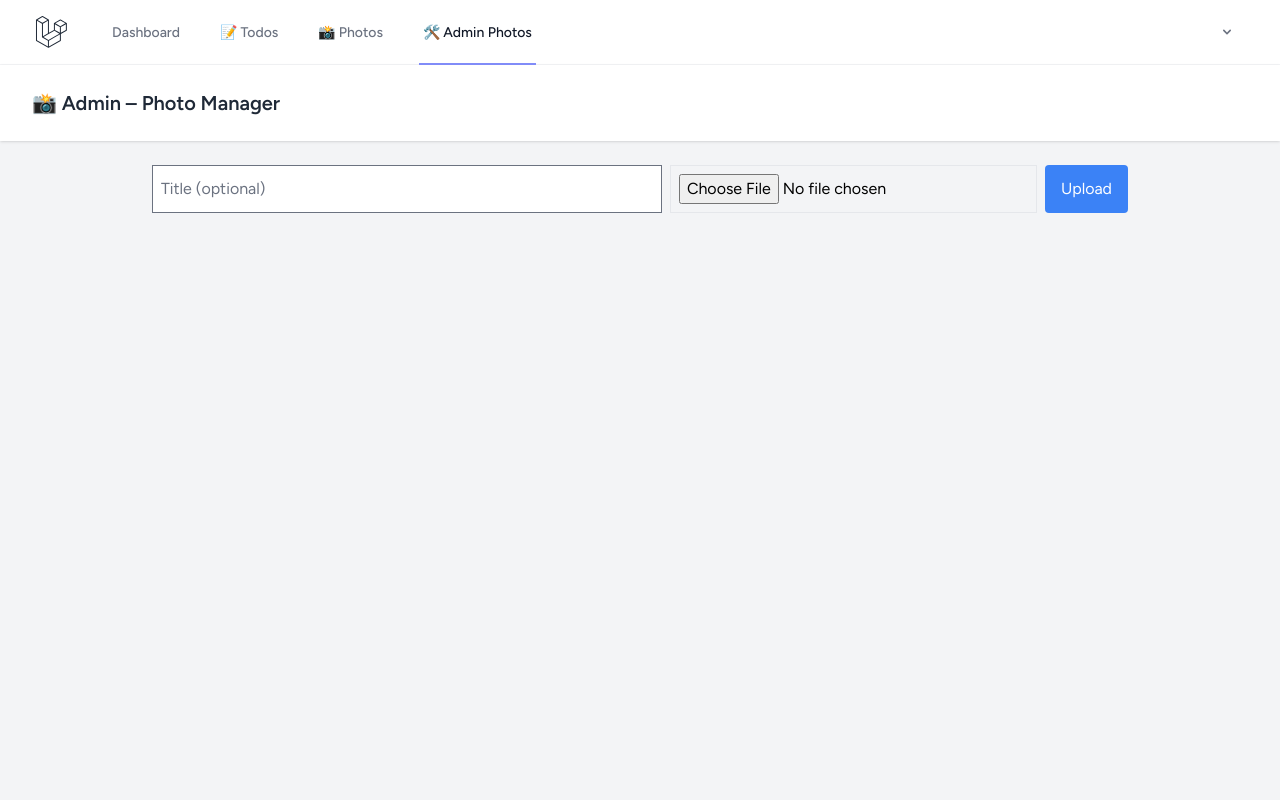
After one commit to marielabelcheva/laravel-todos, a Laravel app: page /admin/photos in a window 1280 px wide. The commit adds this page. Run offline with Laravel 12, Linux system fonts and the light colour scheme; a user stored in the database is signed in; data comes from the database, SQL or seed files in the repository; data that the repository does not hold is empty; style sheets or scripts are compiled from the project's sources; some libraries are stand-ins or nearby versions.

Commit message:
photo administration

```diff
--- /dev/null
+++ b/laravel-todos/app/Http/Controllers/PhotoAdminController.php
@@ -0,0 +1,65 @@
+<?php
+
+namespace App\Http\Controllers;
+
+use App\Models\Photo;
+use Illuminate\Http\Request;
+use Illuminate\Support\Facades\Storage;
+
+class PhotoAdminController extends Controller
+{
+    public function index()
+    {
+        $photos = Photo::latest()->get();
+        return view('admin.photos.index', compact('photos'));
+    }
+
+    public function store(Request $request)
+    {
+        $request->validate([
+            'photo' => 'required|image|max:2048',
+            'title' => 'nullable|string|max:255'
+        ]);
+
+        $path = $request->file('photo')->store('photos', 'public');
+
+        Photo::create([
+            'path' => $path,
+            'title' => $request->title
+        ]);
+
+        return back()->with('success', 'Photo uploaded successfully');
+    }
+
+    public function edit(Photo $photo)
+    {
+        return view('admin.photos.edit', compact('photo'));
+    }
+
+    public function update(Request $request, Photo $photo)
+    {
+        $request->validate([
+            'title' => 'nullable|string|max:255',
+            'photo' => 'nullable|image|max:2048'
+        ]);
+
+        $photo->title = $request->title;
+
+        if ($request->hasFile('photo')) {
+            Storage::disk('public')->delete($photo->path);
+            $photo->path = $request->file('photo')->store('photos', 'public');
+        }
+
+        $photo->save();
+
+        return redirect()->route('admin.photos.index')->with('success', 'Photo updated');
+    }
+
+    public function destroy(Photo $photo)
+    {
+        Storage::disk('public')->delete($photo->path);
+        $photo->delete();
+
+        return back()->with('success', 'Photo deleted');
+    }
+}
--- /dev/null
+++ b/laravel-todos/resources/views/admin/photos/index.blade.php
@@ -0,0 +1,48 @@
+<x-app-layout>
+    <x-slot name="header">
+        <h2 class="font-semibold text-xl text-gray-800">
+            📸 Admin – Photo Manager
+        </h2>
+    </x-slot>
+
+    <div class="max-w-5xl mx-auto p-6">
+        @if(session('success'))
+            <div class="bg-green-200 text-green-800 p-2 rounded mb-4">
+                {{ session('success') }}
+            </div>
+        @endif
+
+        <form method="POST" enctype="multipart/form-data" action="{{ route('admin.photos.store') }}" class="mb-6">
+            @csrf
+            <div class="flex gap-2">
+                <input type="text" name="title" placeholder="Title (optional)" class="border p-2 flex-1">
+                <input type="file" name="photo" class="border p-2">
+                <button class="bg-blue-500 text-white px-4 py-2 rounded">Upload</button>
+            </div>
+        </form>
+
+        <div class="grid grid-cols-2 md:grid-cols-4 gap-4">
+            @foreach($photos as $photo)
+                <div class="relative border rounded">
+                    <img src="{{ asset('storage/' . $photo->path) }}" class="rounded w-full h-40 object-cover">
+
+                    <div class="p-2">
+                        <div class="font-semibold">
+                            {{ $photo->title ?? 'No title' }}
+                        </div>
+                    </div>
+
+                    <div class="flex justify-between p-2">
+                        <a href="{{ route('admin.photos.edit', $photo) }}" class="text-blue-600">Edit</a>
+
+                        <form method="POST" action="{{ route('admin.photos.destroy', $photo) }}">
+                            @csrf
+                            @method('DELETE')
+                            <button class="text-red-600">Delete</button>
+                        </form>
+                    </div>
+                </div>
+            @endforeach
+        </div>
+    </div>
+</x-app-layout>
--- a/laravel-todos/resources/views/livewire/layout/navigation.blade.php
+++ b/laravel-todos/resources/views/livewire/layout/navigation.blade.php
@@ -38,6 +38,9 @@ new class extends Component
                     </x-nav-link>
                     <x-nav-link :href="route('photos.index')" :active="request()->routeIs('photos.*')">
                         📸 {{ __('Photos') }}
+                    </x-nav-link>
+                    <x-nav-link :href="route('admin.photos.index')" :active="request()->routeIs('admin.photos.*')">
+                        🛠 Admin Photos
                     </x-nav-link>
                 </div>
             </div>
--- a/laravel-todos/routes/web.php
+++ b/laravel-todos/routes/web.php
@@ -3,7 +3,7 @@
 use Illuminate\Support\Facades\Route;
 use App\Http\Controllers\TodoController;
 use App\Http\Controllers\PhotoController;
-
+use App\Http\Controllers\PhotoAdminController;
 
 Route::view('/', 'welcome');
 
@@ -20,9 +20,6 @@ Route::middleware(['auth'])->group(function () {
     Route::post('/todos', [TodoController::class, 'store'])->name('todos.store');
     Route::patch('/todos/{todo}', [TodoController::class, 'update'])->name('todos.update');
     Route::delete('/todos/{todo}', [TodoController::class, 'destroy'])->name('todos.destroy');
-    //Route::get('/photos', [PhotoController::class, 'index'])->name('photos.index');
-    //Route::post('/photos', [PhotoController::class, 'store'])->name('photos.store');
-    //Route::delete('/photos/{photo}', [PhotoController::class, 'destroy'])->name('photos.destroy');
 });
 
 Route::middleware(['auth'])->group(function () {
@@ -31,4 +28,13 @@ Route::middleware(['auth'])->group(function () {
     Route::delete('/photos/{photo}', [PhotoController::class, 'destroy'])->name('photos.destroy');
 });
 
+Route::middleware(['auth'])->group(function () {
+
+    Route::get('/admin/photos', [PhotoAdminController::class, 'index'])->name('admin.photos.index');
+    Route::post('/admin/photos', [PhotoAdminController::class, 'store'])->name('admin.photos.store');
+    Route::get('/admin/photos/{photo}/edit', [PhotoAdminController::class, 'edit'])->name('admin.photos.edit');
+    Route::patch('/admin/photos/{photo}', [PhotoAdminController::class, 'update'])->name('admin.photos.update');
+    Route::delete('/admin/photos/{photo}', [PhotoAdminController::class, 'destroy'])->name('admin.photos.destroy');
+});
+
 require __DIR__.'/auth.php';
```
Also changed, not shown: laravel-todos/resources/views/admin/photos/edit.blade.php (added, +26 -0 lines).
